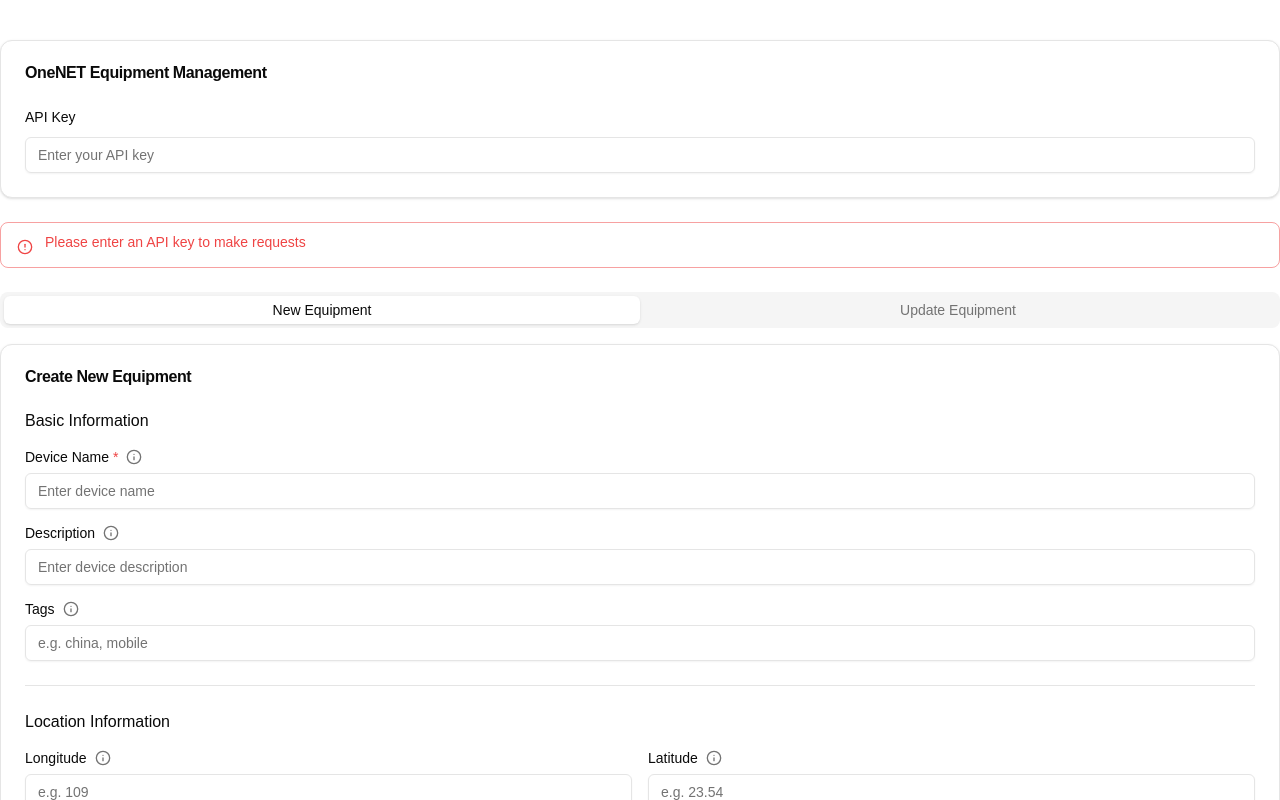
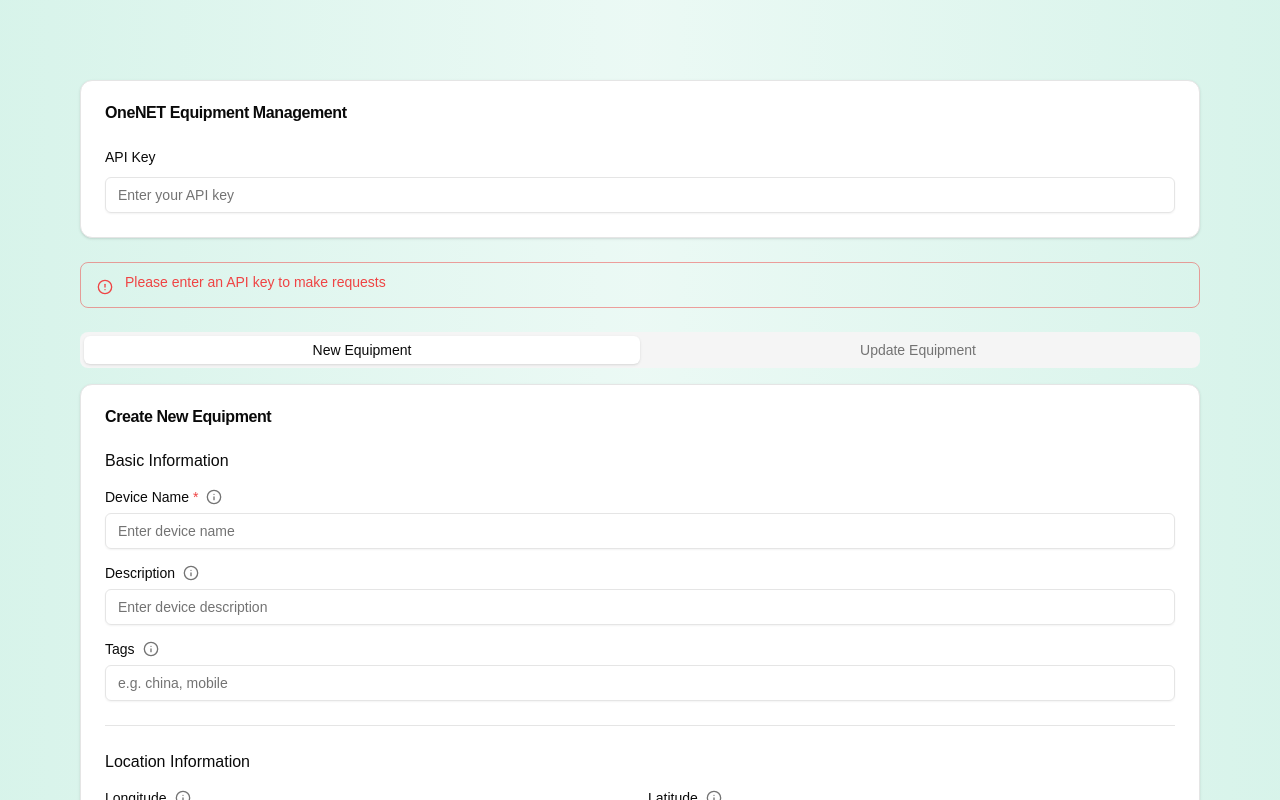
Before and after one commit to ayazhankadessova/one-net-api-management, a Next.js app: page / in a window 1280 px wide. Shown: the top 800 px of the page. Built offline with nearby package versions, Linux system fonts and the light colour scheme.

Commit message:
ui fixes, gradient bg

```diff
--- a/app/globals.css
+++ b/app/globals.css
@@ -8,6 +8,9 @@
 
 @layer base {
   :root {
+    --background-start: 160 55% 90%; /* white */
+    --background-end: 160 55% 90%; /* teal-200 */
+    --background-mid: 160 55% 95%; /* white */
     --background: 0 0% 100%;
     --foreground: 0 0% 3.9%;
     --card: 0 0% 100%;
@@ -67,6 +70,6 @@
     @apply border-border;
   }
   body {
-    @apply bg-background text-foreground;
+    @apply bg-gradient-to-r from-[hsl(var(--background-start))] via-[hsl(var(--background-mid))] to-[hsl(var(--background-end))] text-foreground;
   }
 }
--- a/app/page.tsx
+++ b/app/page.tsx
@@ -9,13 +9,13 @@
 import { Alert, AlertDescription } from '@/components/ui/alert'
 import { AlertCircle } from 'lucide-react'
 import { NewEquipmentForm } from '@/components/new-equipment'
-// import { UpdateEquipmentForm } from '@/components/update-equipment-form'
+import { UpdateEquipmentForm } from '@/components/update-equipment-form'
 
 export default function Home() {
   const [apiKey, setApiKey] = useState('')
 
   return (
-    <div className='container mx-auto py-10 space-y-6'>
+    <div className='container mx-auto p-20 space-y-6'>
       <Card>
         <CardHeader>
           <CardTitle>OneNET Equipment Management</CardTitle>
@@ -52,7 +52,7 @@
           <NewEquipmentForm apiKey={apiKey} />
         </TabsContent>
         <TabsContent value='update' className='mt-6'>
-          {/* <UpdateEquipmentForm apiKey={apiKey} /> */}
+          <UpdateEquipmentForm apiKey={apiKey} />
         </TabsContent>
       </Tabs>
     </div>
```
